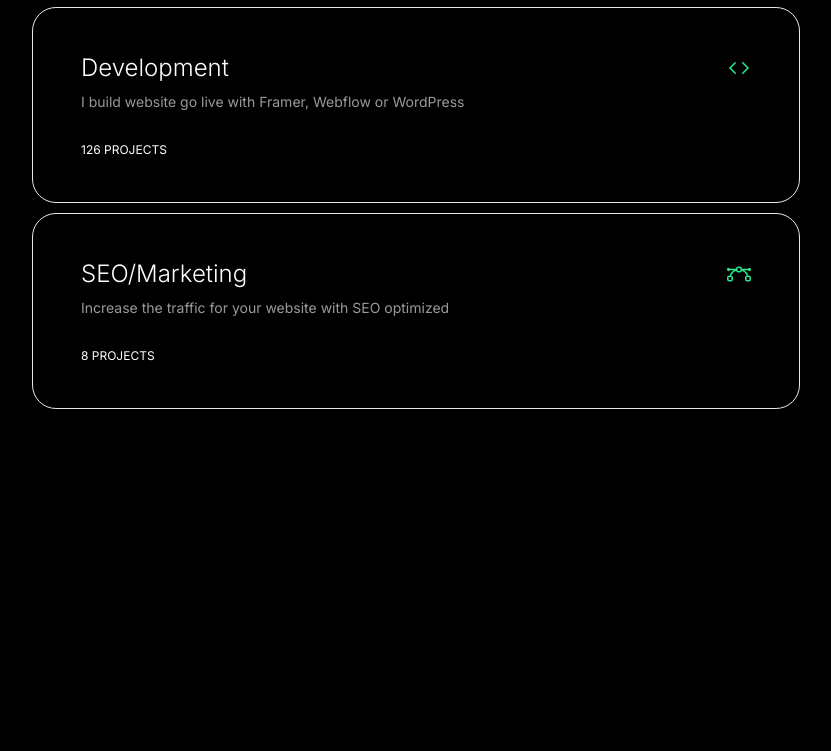
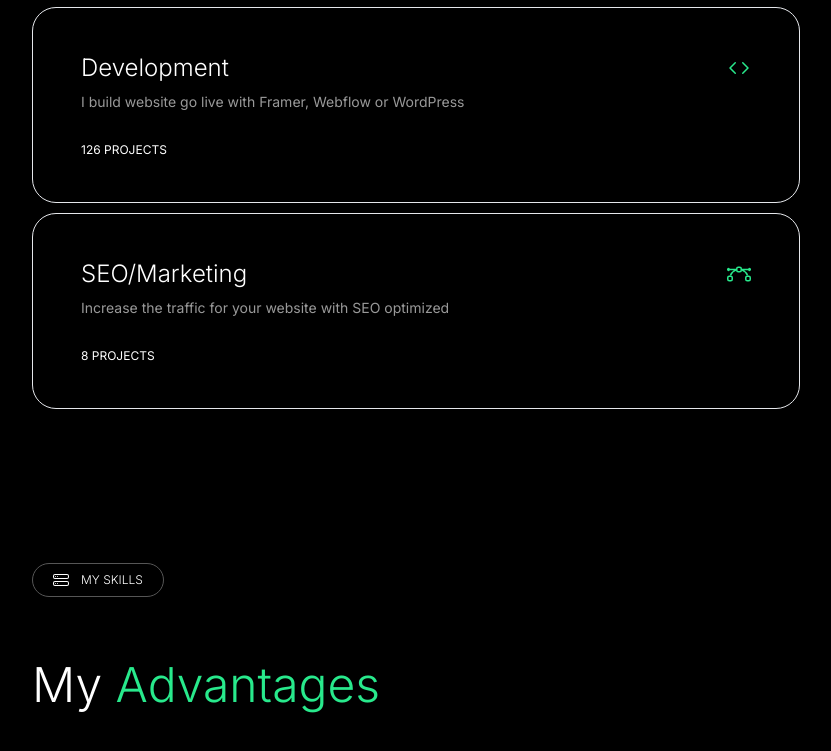
Before and after one commit to TanjimulSabbir/Darke-Portfolio, a website: page index.html in a window 1280 px wide. Shown: the part 3247-3998 px from the top of the page, without its empty margins (380-1211 px from the left). Before the commit the page ends 3746 px from the top, so only its background shows below. Drawn offline with Linux system fonts and the light colour scheme.

Commit message:
my skill start

```diff
--- a/index.html
+++ b/index.html
@@ -244,7 +244,29 @@
       </div>
 </div>
     </section>
+
     <!-- Section-6 & Skills -->
+    <section class="my-[90px]">
+      <!-- Skill Title -->
+      <div class="Heading my-[64px]">
+        <p>
+          <svg xmlns="http://www.w3.org/2000/svg" width="16" height="16" fill="currentColor" class="bi bi-hdd-stack" viewBox="0 0 16 16">
+            <path d="M14 10a1 1 0 0 1 1 1v1a1 1 0 0 1-1 1H2a1 1 0 0 1-1-1v-1a1 1 0 0 1 1-1h12zM2 9a2 2 0 0 0-2 2v1a2 2 0 0 0 2 2h12a2 2 0 0 0 2-2v-1a2 2 0 0 0-2-2H2z"/>
+            <path d="M5 11.5a.5.5 0 1 1-1 0 .5.5 0 0 1 1 0zm-2 0a.5.5 0 1 1-1 0 .5.5 0 0 1 1 0zM14 3a1 1 0 0 1 1 1v1a1 1 0 0 1-1 1H2a1 1 0 0 1-1-1V4a1 1 0 0 1 1-1h12zM2 2a2 2 0 0 0-2 2v1a2 2 0 0 0 2 2h12a2 2 0 0 0 2-2V4a2 2 0 0 0-2-2H2z"/>
+            <path d="M5 4.5a.5.5 0 1 1-1 0 .5.5 0 0 1 1 0zm-2 0a.5.5 0 1 1-1 0 .5.5 0 0 1 1 0z"/>
+          </svg>
+      </p>
+      <p>My Skills</p>
+      </div>
+<!-- Skill Heading -->
+<div class="mb-12">
+  <h1 class="text-5xl text-white font-light">
+    My <span class="text-Green">Advantages</span>
+  </h1>
+</div>
+<!--Skills Border Box -->
+    </section>
+
   </div>
  </div>
   </main>
```
